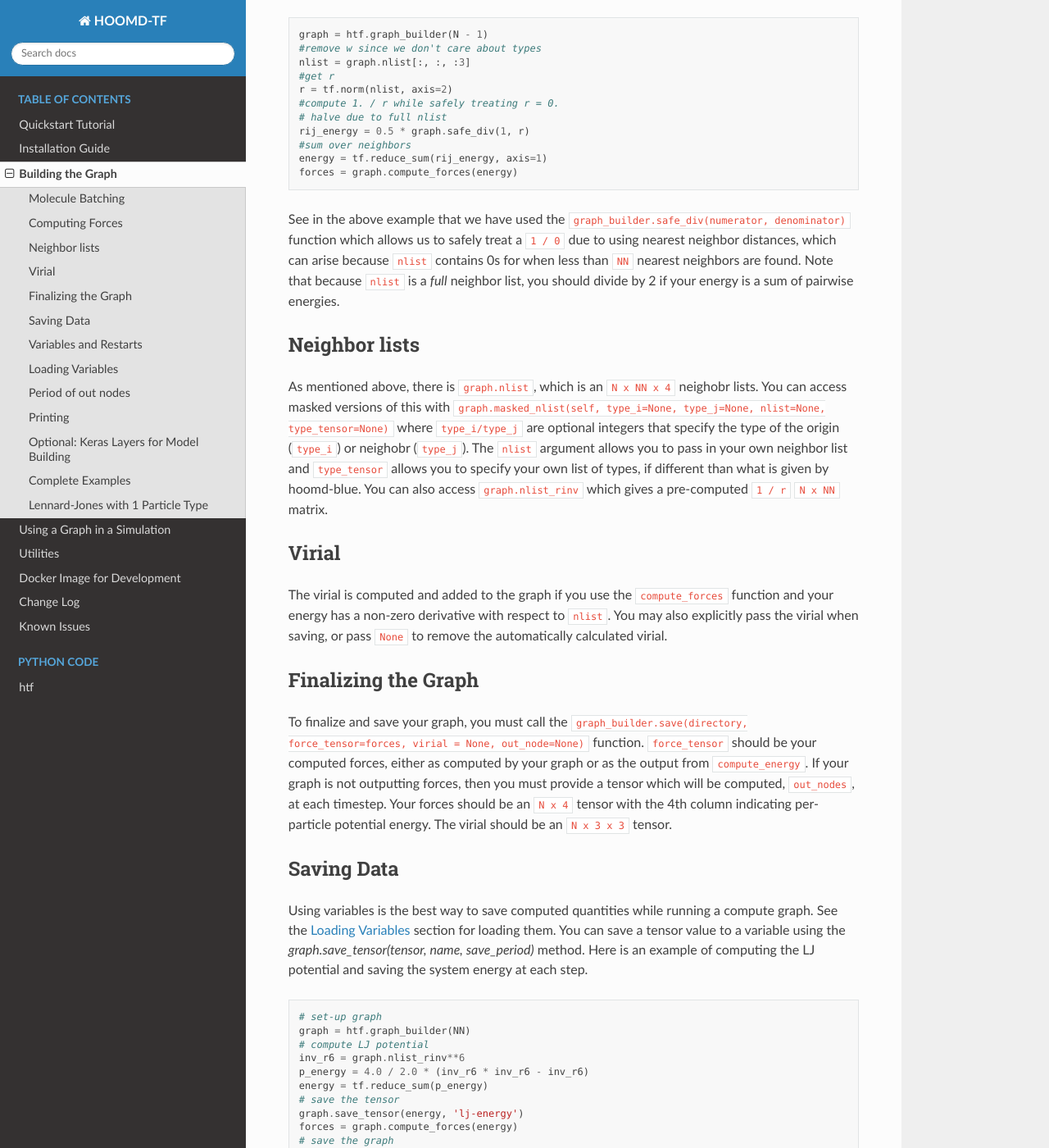
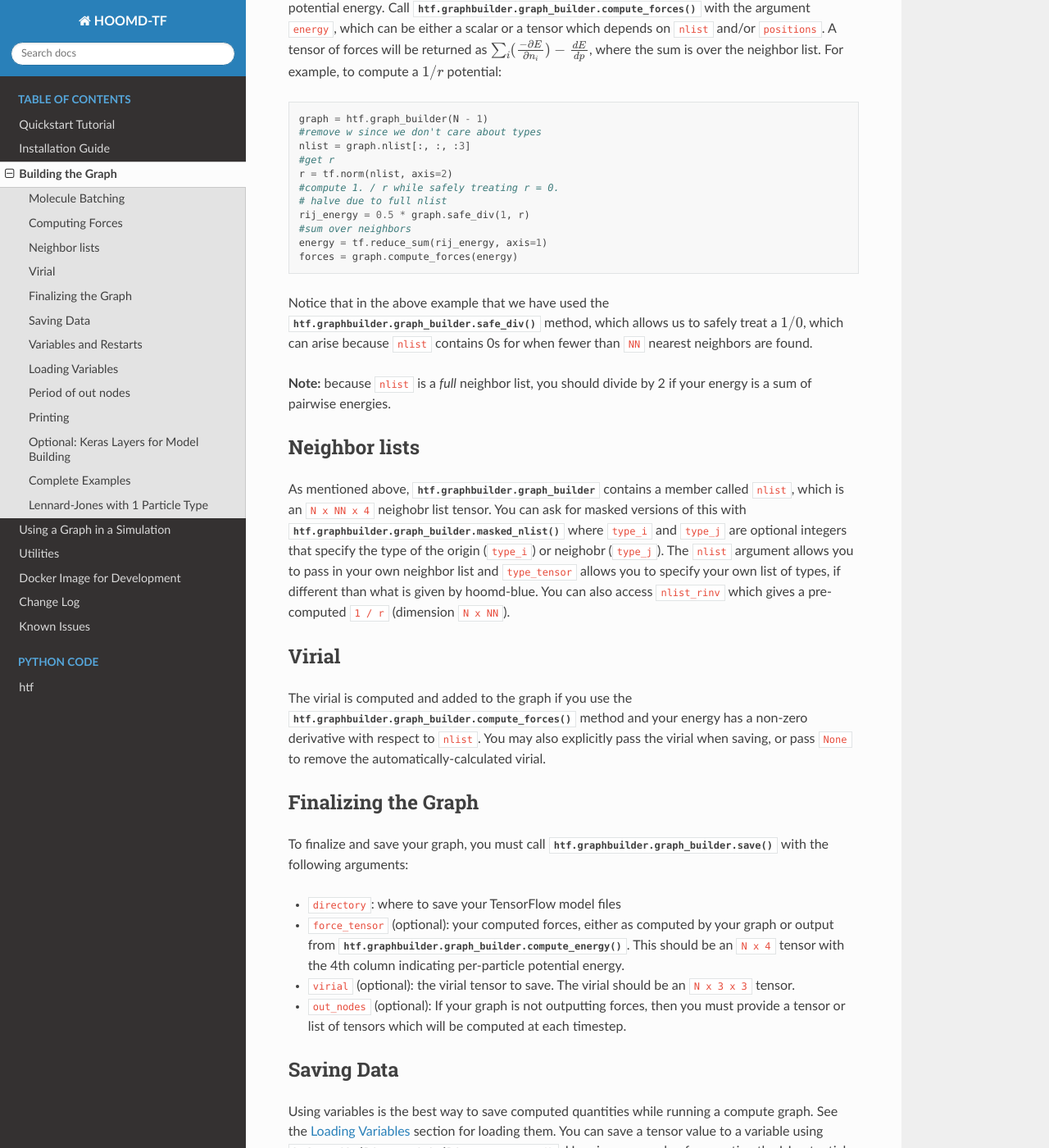
Before and after one commit to ur-whitelab/hoomd-tf, a Sphinx documentation site: the page built from sphinx-docs/source/building_the_graph.rst, in a window 1280 px wide and 1400 px high, scrolled down 1308 px. Shown: the whole window at 82% size. Built offline with Sphinx 7.4.7 and the Read the Docs theme 2.0.0, drawn with Linux system fonts in a browser that asks for light colours; some of the changed text lies outside the part shown.

Commit message:
Add proper code doc linakges in tutorials docs

```diff
--- a/sphinx-docs/source/building_the_graph.rst
+++ b/sphinx-docs/source/building_the_graph.rst
@@ -3,7 +3,7 @@
 Building the Graph
 ==================
 
-To construct a graph, create a ``graph_builder``:
+To construct a graph, create a :py:class:`htf.graphbuilder.graph_builder` instance:
 
 .. code:: python
 
@@ -12,20 +12,25 @@ To construct a graph, create a ``graph_builder``:
 
 where ``NN`` is the maximum number of nearest neighbors to consider (can
 be 0) and ``output_forces`` indicates if the graph will output forces to
-use in the simulation. After building the ``graph``, it will have three
-tensors as attributes to use in constructing the TensorFlow graph:
-``nlist``, ``positions``, ``box``, ``box_size``, and ``forces``.
-``nlist`` is an ``N`` x ``NN`` x 4 tensor containing the nearest
-neighbors. An entry of all zeros indicates that less than ``NN`` nearest
-neighbors where present for a particular particle. The 4 right-most
-dimensions are ``x,y,z`` and ``w``, which is the particle type. Particle
-type is an integer starting at 0. Note that the ``x,y,z`` values are a
-vector originating at the particle and ending at its neighbor.
-``positions`` and ``forces`` are ``N`` x 4 tensors. ``forces`` *only* is
-available if the graph does not output forces via
-``output_forces=False``. ``box`` is a 3x3 tensor containing the low box
-coordinate, high box coordinate, and then tilt factors. ``box_size``
-contains just the box length in each dimension.
+use in the simulation. After building the ``graph``, it will have five
+tensors as attributes that can be used when constructing the TensorFlow graph:
+``nlist``, ``positions``, ``box``, ``box_size``, and ``forces``:
+
+* ``nlist`` is an ``N`` x ``NN`` x 4 tensor containing the nearest
+  neighbors. An entry of all zeros indicates that less than ``NN`` nearest
+  neighbors where present for a particular particle. The 4 right-most
+  dimensions are ``x,y,z`` and ``w``, which is the particle type. Particle
+  type is an integer starting at 0. Note that the ``x,y,z`` values are a
+  vector originating at the particle and ending at its neighbor.
+
+* ``positions`` is an ``N`` x 4 tensor of particle positions (x,y,z) and type.
+
+* ``forces`` is an ``N`` x 4 tensor that is  *only* available if the graph does
+  not output forces (via ``output_forces=False``).
+
+* ``box`` is a 3x3 tensor containing the low box
+  coordinate, high box coordinate, and then tilt factors. ``box_size``
+  contains just the box length in each dimension.
 
 .. _molecule_batching:
 
@@ -35,16 +40,17 @@ Molecule Batching
 It may be simpler to have positions or neighbor lists or forces arranged
 by molecule. For example, you may want to look at only a particular bond
 or subset of atoms in a molecule. To do this, you can call
-``graph.build_mol_rep(MN)``, where ``MN`` is the maximum number of atoms
+:py:meth:`htf.graphbuilder.graph_builder.build_mol_rep`, whose argument
+``MN`` is the maximum number of atoms
 in a molecule. This will create the following new attributes:
 ``mol_positions``, ``mol_nlist``, and ``mol_forces`` (if your graph has
 ``output_forces=False``). These new attributes are dimension
 ``M x MN x ...`` where ``M`` is the number of molecules and ``MN`` is
-the atom index within the molecule. If your molecule has less than
-``MN``, extra entries will be zeros. You can defnie a molecule to be
-whatever you want and atoms need not be only in one molecule. Here's an
-example to compute a water angle, where I'm assuming that the oxygens
-are the middle atom.
+the atom index within the molecule. If your molecule has fewer than
+``MN`` atoms, extra entries will be zeros. You can defnie a molecule to be
+whatever you want, and atoms need not be only in one molecule. Here's an
+example to compute a water angle, where we assume that the oxygens
+are the middle atom:
 
 .. code:: python
 
@@ -66,12 +72,12 @@ Computing Forces
 ----------------
 
 If your graph is outputting forces, you may either compute forces and
-pass them to ``graph_builder.save(...)`` or have them computed via
+pass them to :py:meth:`htf.graphbuilder.graph_builder.save` or have them computed via
 automatic differentiation of a potential energy. Call
-``graph_builder.compute_forces(energy)`` where ``energy`` is a scalar or
-tensor that depends on ``nlist`` and/or ``positions``. A tensor of
-forces will be returned as sum(-dE / dn) - dE / dp where the sum is over
-the neighbor list. For example, to compute a ``1 / r`` potential:
+:py:meth:`htf.graphbuilder.graph_builder.compute_forces` with the argument ``energy``,
+which can be either a scalar or a tensor which depends on ``nlist`` and/or ``positions``. A tensor of
+forces will be returned as :math:`\sum_i(\frac{-\partial E} {\partial n_i}) - \frac{dE} {dp}`, where the sum is over
+the neighbor list. For example, to compute a :math:`1 / r` potential:
 
 .. code:: python
 
@@ -87,11 +93,13 @@ the neighbor list. For example, to compute a ``1 / r`` potential:
     energy = tf.reduce_sum(rij_energy, axis=1)
     forces = graph.compute_forces(energy)
 
-See in the above example that we have used the
-``graph_builder.safe_div(numerator, denominator)`` function which allows
-us to safely treat a ``1 / 0`` due to using nearest neighbor distances,
-which can arise because ``nlist`` contains 0s for when less than ``NN``
-nearest neighbors are found. Note that because ``nlist`` is a *full*
+Notice that in the above example that we have used the
+:py:meth:`htf.graphbuilder.graph_builder.safe_div` method, which allows
+us to safely treat a :math:`1 / 0`, which can arise because ``nlist``
+contains 0s for when fewer than ``NN``
+nearest neighbors are found.
+
+**Note:** because ``nlist`` is a *full*
 neighbor list, you should divide by 2 if your energy is a sum of
 pairwise energies.
 
@@ -100,15 +108,16 @@ pairwise energies.
 Neighbor lists
 --------------
 
-As mentioned above, there is ``graph.nlist``, which is an ``N x NN x 4``
-neighobr lists. You can access masked versions of this with
-``graph.masked_nlist(self, type_i=None, type_j=None, nlist=None, type_tensor=None)``
-where ``type_i/type_j`` are optional integers that specify the type of
+As mentioned above, :py:class:`htf.graphbuilder.graph_builder` contains a member called
+``nlist``, which is an ``N x NN x 4``
+neighobr list tensor. You can ask for masked versions of this with
+:py:meth:`htf.graphbuilder.graph_builder.masked_nlist`
+where ``type_i`` and ``type_j`` are optional integers that specify the type of
 the origin (``type_i``) or neighobr (``type_j``). The ``nlist`` argument
 allows you to pass in your own neighbor list and ``type_tensor`` allows
 you to specify your own list of types, if different than what is given
-by hoomd-blue. You can also access ``graph.nlist_rinv`` which gives a
-pre-computed ``1 / r`` ``N x NN`` matrix.
+by hoomd-blue. You can also access ``nlist_rinv`` which gives a
+pre-computed ``1 / r`` (dimension ``N x NN``).
 
 .. _virial:
 
@@ -116,23 +125,26 @@ Virial
 ------
 
 The virial is computed and added to the graph if you use the
-``compute_forces`` function and your energy has a non-zero derivative
+:py:meth:`htf.graphbuilder.graph_builder.compute_forces` method
+and your energy has a non-zero derivative
 with respect to ``nlist``. You may also explicitly pass the virial when
-saving, or pass ``None`` to remove the automatically calculated virial.
+saving, or pass ``None`` to remove the automatically-calculated virial.
 
 .. _finalizing_the_graph:
 
 Finalizing the Graph
 --------------------
 
-To finalize and save your graph, you must call the
-``graph_builder.save(directory, force_tensor=forces, virial = None, out_node=None)``
-function. ``force_tensor`` should be your computed forces, either as
-computed by your graph or as the output from ``compute_energy``. If your
-graph is not outputting forces, then you must provide a tensor which
-will be computed, ``out_nodes``, at each timestep. Your forces should be
-an ``N x 4`` tensor with the 4th column indicating per-particle
-potential energy. The virial should be an ``N x 3 x 3`` tensor.
+To finalize and save your graph, you must call
+:py:meth:`htf.graphbuilder.graph_builder.save` with the following arguments:
+
+* ``directory``: where to save your TensorFlow model files
+* ``force_tensor`` (optional): your computed forces, either as
+  computed by your graph or output from :py:meth:`htf.graphbuilder.graph_builder.compute_energy`.
+  This should be an ``N x 4`` tensor with the 4th column indicating per-particle potential energy.
+* ``virial`` (optional): the virial tensor to save. The virial should be an ``N x 3 x 3`` tensor.
+* ``out_nodes`` (optional): If your graph is not outputting forces, then you must provide a tensor or list of
+  tensors which will be computed at each timestep.
 
 .. _saving_data:
 
@@ -141,8 +153,8 @@ Saving Data
 
 Using variables is the best way to save computed quantities while
 running a compute graph. See the :ref:`loading_variables` section for
-loading them. You can save a tensor value to a variable using the
-`graph.save_tensor(tensor, name, save_period)` method. Here is an
+loading them. You can save a tensor value to a variable using
+:py:meth:`htf.graphbuilder.graph_builder.save_tensor`. Here is an
 example of computing the LJ potential and saving the system energy at
 each step.
 
@@ -160,8 +172,8 @@ each step.
     # save the graph
     graph.save(force_tensor=forces, model_directory=directory)
 
-Often you want a running mean of a variable, for which there is a
-built-in function:
+Often you may want a running mean of a variable, for which there is a
+built-in, :py:meth:`htf.graphbuilder.graph_builder.running_mean`:
 
 .. code:: python
 
@@ -178,17 +190,18 @@ Variables and Restarts
 ----------------------
 
 In TensorFlow, variables are generally trainable parameters. They are
-required parts of your graph when doing learning. Each ``saving_period``
-(set as arg to ``tfcompute.attach``), they are written to your model
-directory. Note that when a run is started, the latest values of your
+required parts of your graph when doing learning. Each ``save_period``
+(set as arg to :py:meth:`htf.tfcompute.tfcompute.attach`),
+they are written to your model directory.
+Note that when a run is started, the latest values of your
 variables are loaded from your model directory. *If you are starting a
 new run but you previously ran your model, the old variable values will
 be loaded.* To prevent this unexpectedly loading old checkpoints, if you
-run ``graph_builder.save`` it will move out all old checkpoints. This
+run :py:meth:`htf.graphbuilder.graph_builder.save`, it will move out all old checkpoints. This
 behavior means that if you want to restart, you should not re-run
-``graph_builder.save`` in your restart script *or* pass
+:py:meth:`htf.graphbuilder.graph_builder.save` in your restart script, *nor* should you pass
 ``move_previous = False`` as a parameter if you re-run
-``graph_builder.save``.
+:py:meth:`htf.graphbuilder.graph_builder.save`.
 
 Variables are also how you save data as seen above. If you are doing
 training and also computing other variables, be sure to set your
@@ -200,24 +213,23 @@ to be ``trainable=False`` when constructing them.
 Loading Variables
 -----------------
 
-You may load variables after the simulation using the following syntax,
-which creates a dictionary with entries [``avg-energy``].
+You may load variables after the simulation using the following syntax:
 
 .. code:: python
 
     variables  = htf.load_variables(model_dir, ['avg-energy'])
 
-The ``load_variables`` is general and can be used to load trained,
-non-trained, or averaged variables. It is important to name your
-variables so they can be loaded using this function.
+The :py:meth:`htf.utils.load_variables` is general and can be used to load trained,
+non-trained, or averaged variables. **It is important to name your custom
+variables so they can be loaded using this function.**
 
 .. _period_of_out_nodes:
 
 Period of out nodes
 -------------------
 
-You can modify how often tensorflow is called via the
-``tfcompute.attach`` command. You can also have more granular control of
+You can modify how often tensorflow is called via
+:py:meth:`htf.tfcompute.tfcompute.attach`. You can also have more granular control of
 operations/tensors passed to ``out_nodes`` by changing the type to a
 list whose first element is the tensor and the second argument is the
 period at which it is computed. For example:
--- a/sphinx-docs/source/graphbuilder.rst
+++ b/sphinx-docs/source/graphbuilder.rst
@@ -1,5 +1,9 @@
+.. _graph_builder:
+
 graph_builder
 -------------
+
+.. py:currentmodule:: htf.graphbuilder
 
 .. rubric:: Details
 
--- a/sphinx-docs/source/installation.rst
+++ b/sphinx-docs/source/installation.rst
@@ -14,8 +14,9 @@ Installation Guide
 Unit Tests
 ----------
 
-To run the unit tests:
+To run the unit tests, run the following from the root
+HOOMD-TF directory:
 
 .. code:: bash
 
-    pytest ../htf/test-py/
+    pytest /htf/test-py/
--- a/sphinx-docs/source/issues.rst
+++ b/sphinx-docs/source/issues.rst
@@ -46,9 +46,9 @@ initialized so that energies are finite.
 Safe Norm
 ~~~~~~~~~
 
-There is a workaround (``graph_builder.safe_norm``) in Hoomd-TF. There
+There is a workaround (:py:meth:`htf.graphbuilder.graph_builder.safe_norm`) in Hoomd-TF. There
 is almost no performance penalty, so it is fine to replace ``tf.norm``
-with ``graph_builder.safe_norm`` throughout. This method adds a small
+with :py:meth:`htf.graphbuilder.graph_builder.safe_norm` throughout. This method adds a small
 amount to all the norms though, so if you rely on some norms being zero
 it will not work well.
 
```
Also changed, not shown: other parts of sphinx-docs/source/building_the_graph.rst (+2 -2 lines), sphinx-docs/source/using_the_graph.rst (+4 -3 lines), sphinx-docs/source/utilities.rst (+34 -31 lines).
